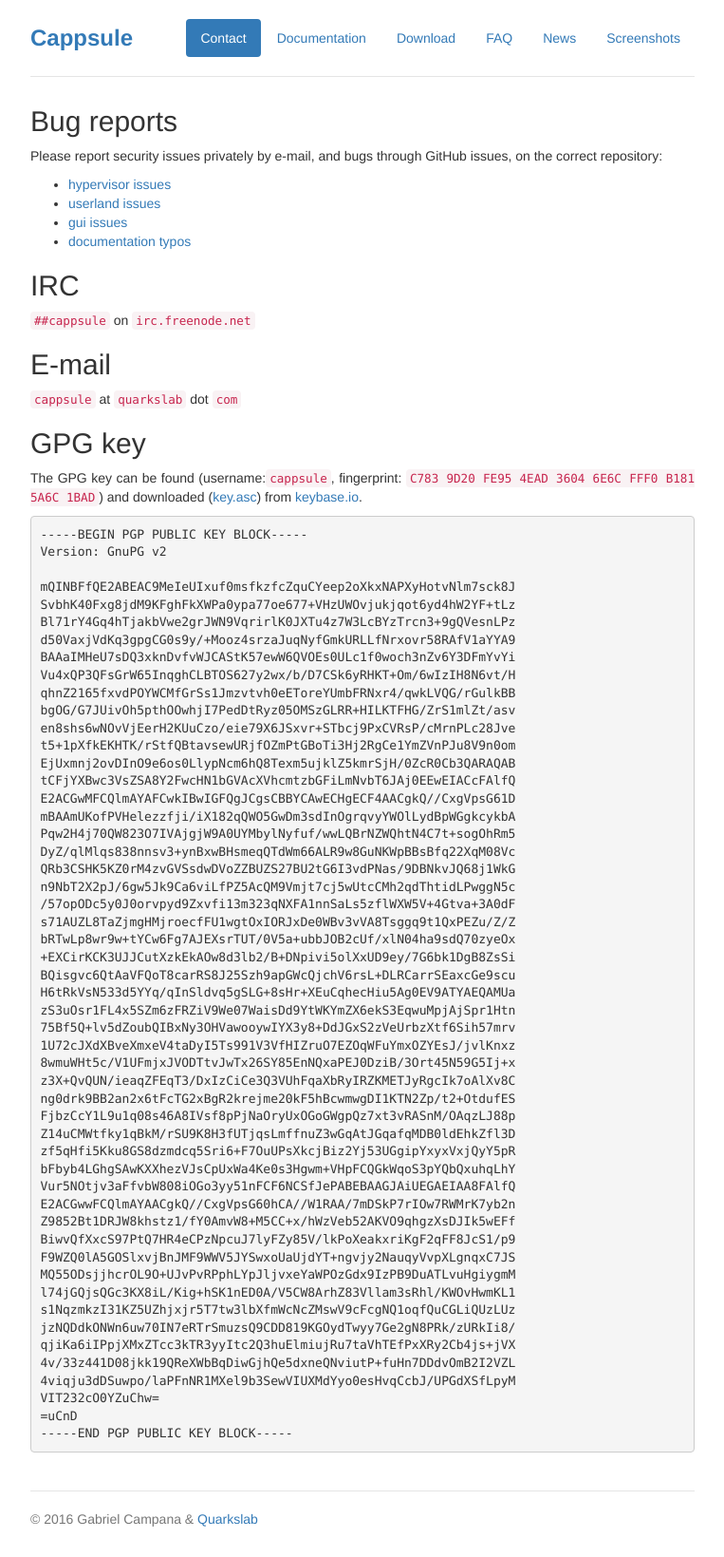
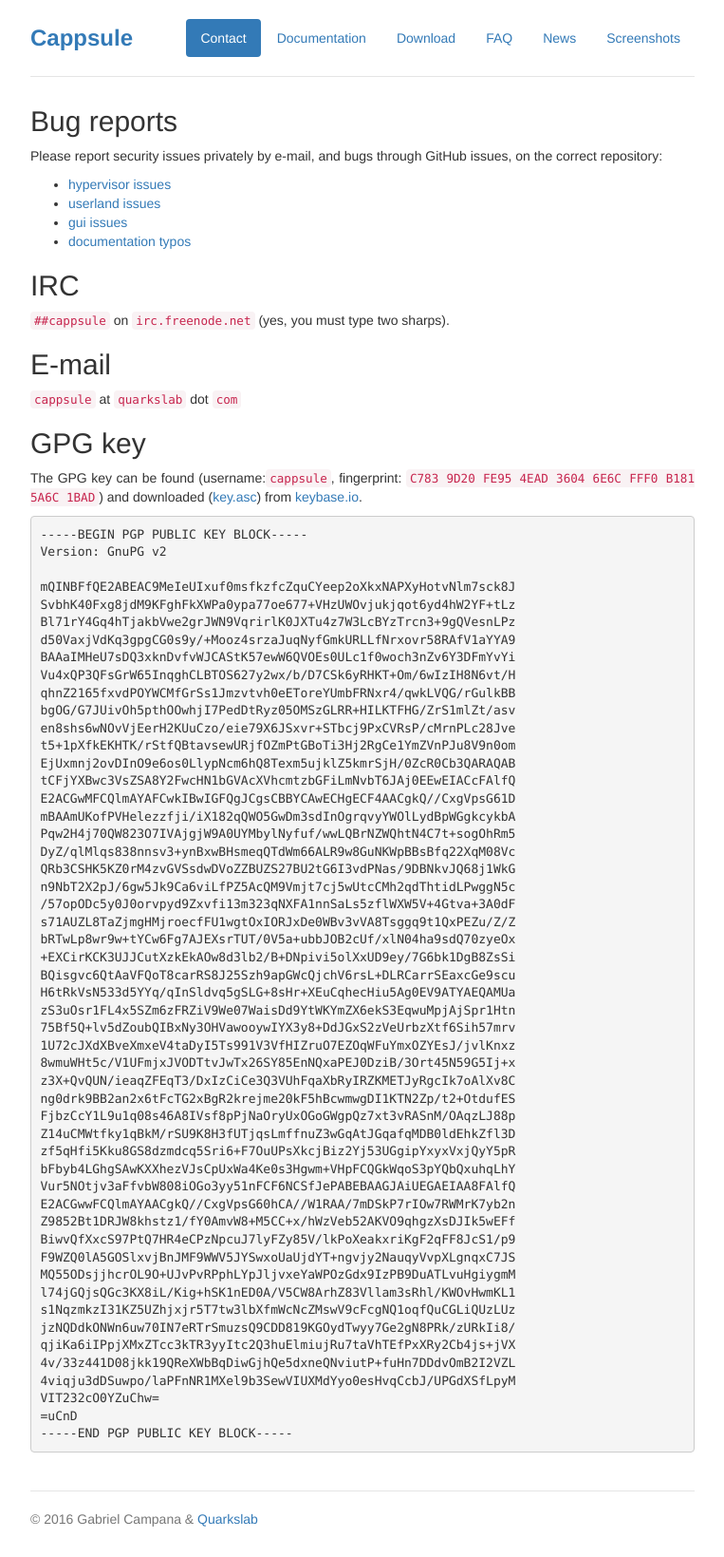
Before and after one commit to cappsule/cappsule.github.io, a Jekyll site: the page built from contact.md, in a window 1280 px wide. Shown: the whole page at 95% size, without its empty margins (258-1021 px from the left). Built offline with Jekyll 4.4.1, drawn with Linux system fonts in a browser that asks for light colours.

Commit message:
contact: mention that there's no typo in the irc channel name

```diff
--- a/contact.md
+++ b/contact.md
@@ -18,7 +18,7 @@ Please report security issues privately by e-mail, and bugs through GitHub issue
 
 ## IRC
 
-`##cappsule` on `irc.freenode.net`
+`##cappsule` on `irc.freenode.net` (yes, you must type two sharps).
 
 
 
```
